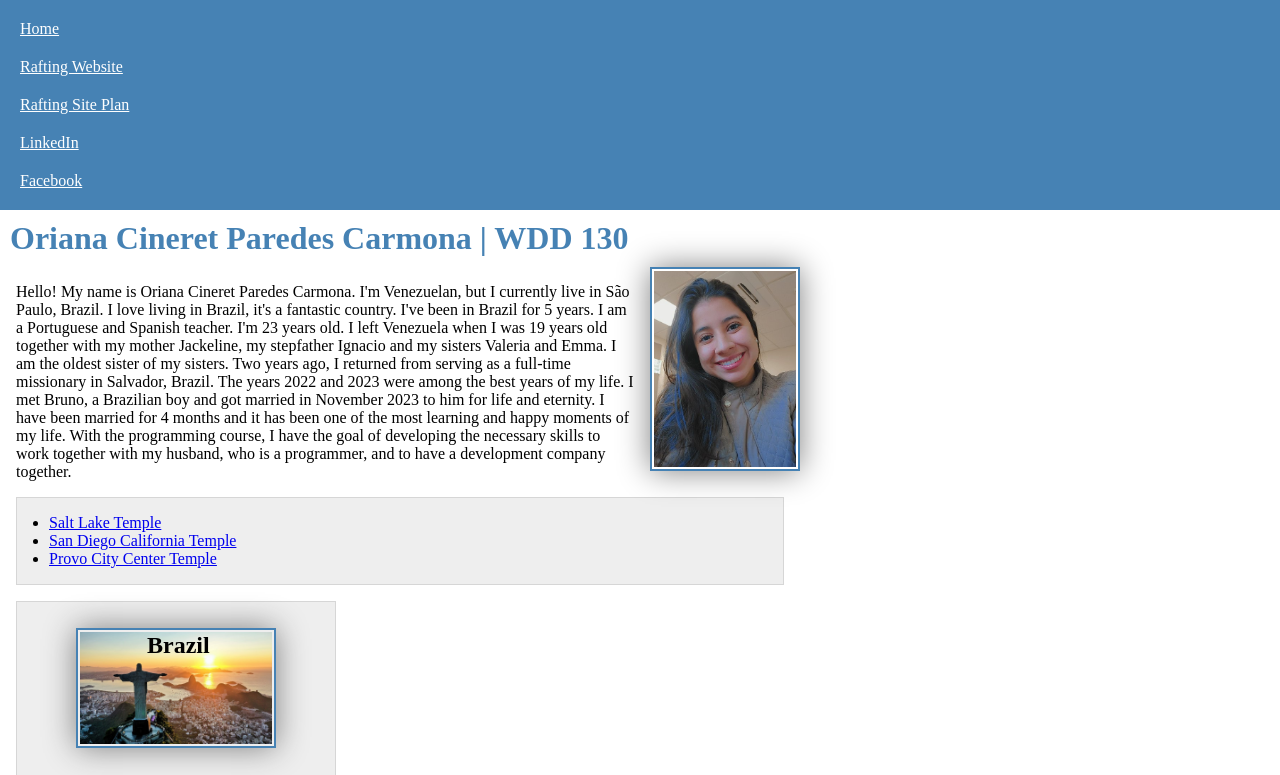
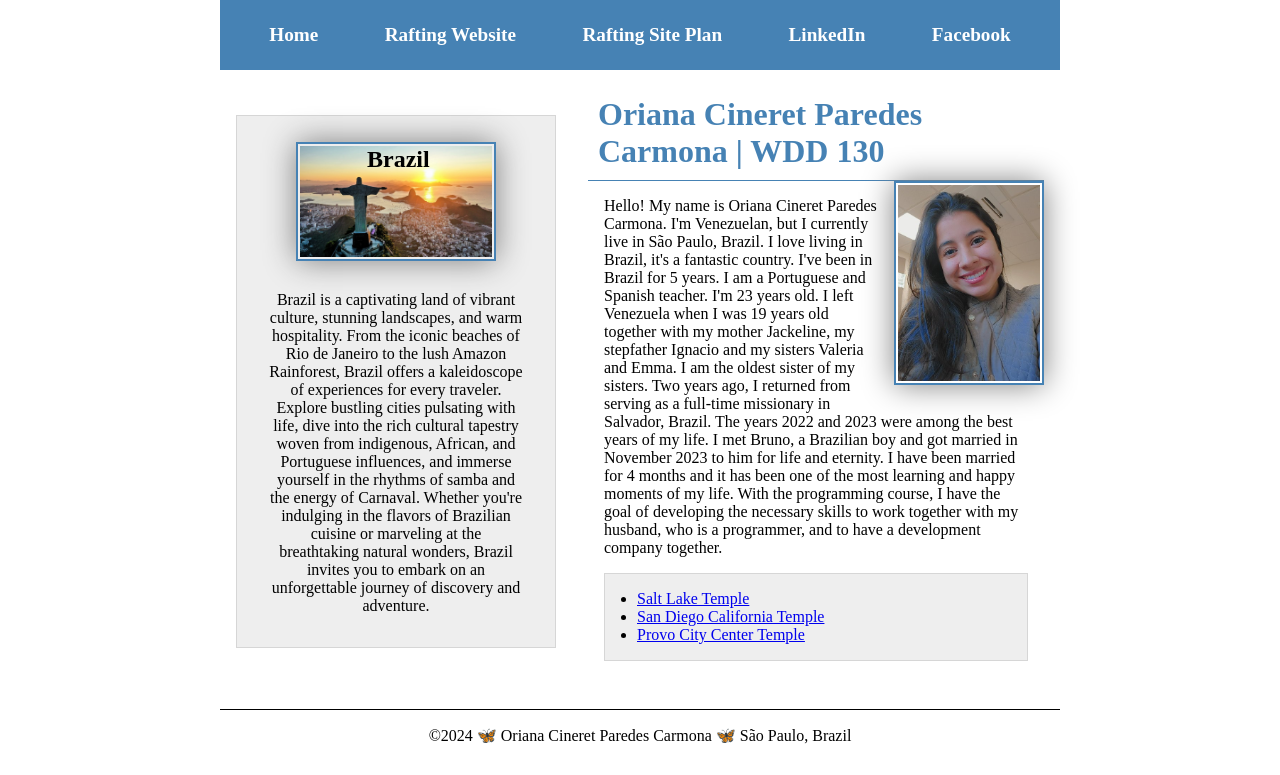
Before and after one commit to oriparedesiqueira/wdd130, a plain HTML site: page index.html in a window 1280 px wide. Shown: the top 775 px of the page. Drawn offline with Linux system fonts and the light colour scheme.

Commit message:
Flex and Grid on the Course Home Page

```diff
--- a/index.html
+++ b/index.html
@@ -19,6 +19,7 @@
             <a href="https://www.facebook.com/oriana.paredes.39108/">Facebook</a>
         </nav>
     </header>
+  <div class= "grid">
     <main>
         <h1>Oriana Cineret Paredes Carmona | WDD 130</h1>
         <img src="images/profile.jpg" alt="Hello my name is Oriana Paredes" width="200">
@@ -34,6 +35,7 @@
       <img src="images/brazil.jpg" alt="Brazil landscape">
       <p>Brazil is a captivating land of vibrant culture, stunning landscapes, and warm hospitality. From the iconic beaches of Rio de Janeiro to the lush Amazon Rainforest, Brazil offers a kaleidoscope of experiences for every traveler. Explore bustling cities pulsating with life, dive into the rich cultural tapestry woven from indigenous, African, and Portuguese influences, and immerse yourself in the rhythms of samba and the energy of Carnaval. Whether you're indulging in the flavors of Brazilian cuisine or marveling at the breathtaking natural wonders, Brazil invites you to embark on an unforgettable journey of discovery and adventure.</p>
     </aside>
+  </div>
     <footer>
         <p>&copy;2024 🦋 Oriana Cineret Paredes Carmona 🦋 São Paulo, Brazil</p>
     </footer>
--- a/styles/styles.css
+++ b/styles/styles.css
@@ -6,18 +6,26 @@
 
 nav {
     background-color: steelblue;
-    padding: 10px;
+    padding: 1rem;
+    display: flex;
+    justify-content: space-around;
+    align-items: center;
+
 }
 
 nav a {
     color: white;
-    padding: 10px;
+    padding: 0.5rem;
+    text-decoration: none;
+    font-size: 1.2rem;
+    font-weight: 700;
     display: block;
 }
 
 h1 {
     color: steelblue;
     padding: 10px;
+    border-bottom: 1px solid steelblue;
 }
 
 img {
@@ -28,9 +36,6 @@ img {
     box-shadow: 0 0 30px gray;
 }
 
-main {
-    max-width: 800px;
-}
 
 main img {
     float: right;
@@ -59,6 +64,11 @@ aside h2  {
     left: 130px;
 }
 
+header, .grid, footer {
+    max-width: 840px;
+    margin: 0 auto;
+}
+
 footer {
     margin-top: 1em;
     border-top: 1px solid #000;
@@ -78,3 +88,20 @@ footer {
 .indent {
     padding-left: 2rem;
 }
+
+.grid {
+    display: grid;
+    align-items: center;
+}
+
+main {
+    grid-column: 2/3;
+    margin: 1rem;
+}
+
+aside {
+    width: 20rem;
+    position: relative;
+    grid-column: 1/2;
+    grid-row: 1/2;
+}
```
